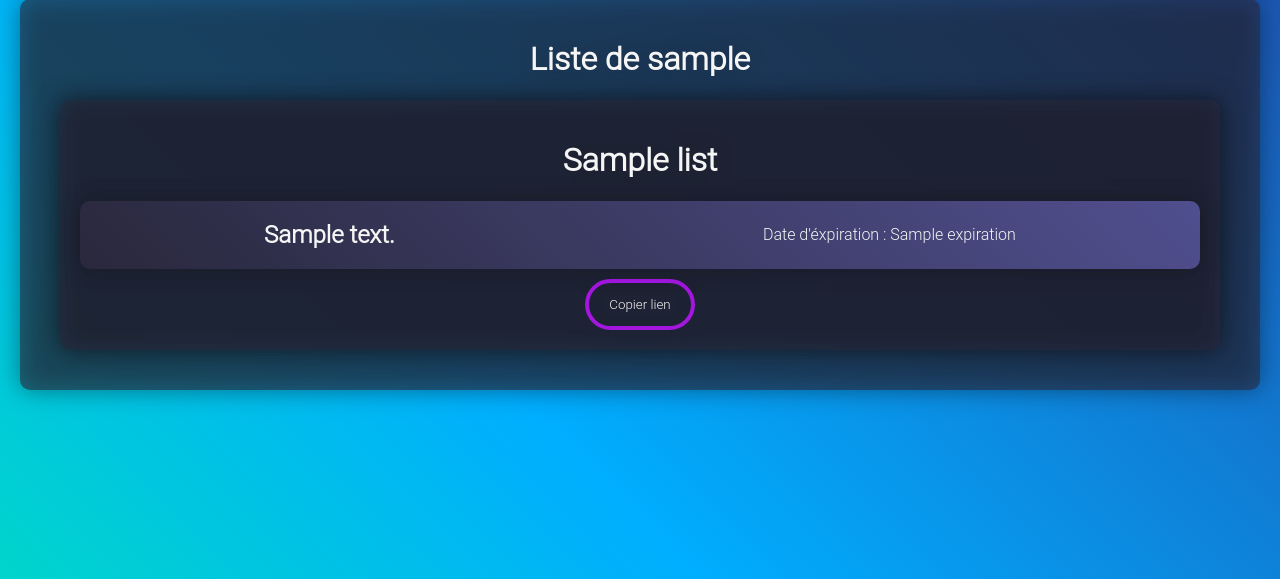
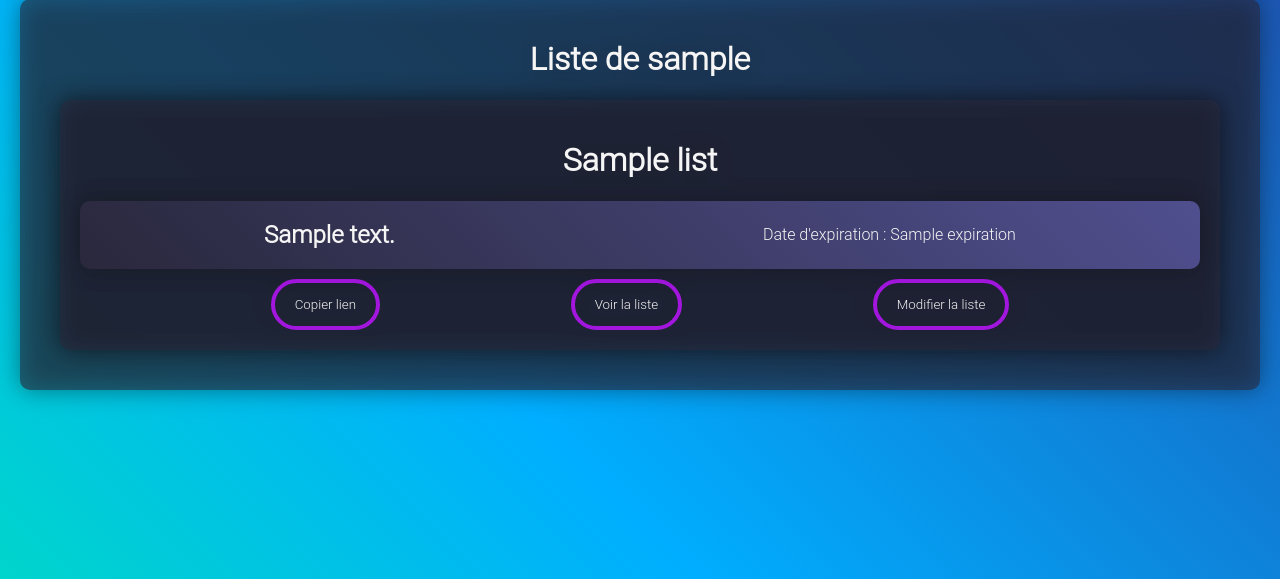
Before and after one commit to WarPlexTech/MyWishlist, a PHP site: template templates/profile/dashboard.twig in a window 1280 px wide. Shown: the part 221-800 px from the top of the page. Run offline with PHP 8.4, Linux system fonts and the light colour scheme; the template is opened without the code that fills it: most values are stand-ins (such as "Sample title", 1, 10 or a date in 2020); some libraries are stand-ins or nearby versions.

Commit message:
Ameliorations mineurs

```diff
--- a/resources/javascript/CopiLink.js
+++ b/resources/javascript/CopiLink.js
@@ -1,6 +1,13 @@
 
-function CopiLink(idlist){
+function CopiLink(idlist, sourceID){
 
     navigator.clipboard.writeText(document.location.origin+idlist);
 
+    $('.greenButton').each(function (i, element) {
+        element.classList.remove("greenButton");
+        element.classList.add("normalButton");
+    })
+
+    document.getElementById(sourceID).classList.remove("normalButton");
+    document.getElementById(sourceID).classList.add("greenButton");
 }
--- a/templates/ListeItems.twig
+++ b/templates/ListeItems.twig
@@ -11,13 +11,13 @@
         {% include 'headernotsigned.twig' %}
     {% endif %}
 
-    <div class="boxWrapper animate__animated animate__fadeIn animate__delay-1s">
+    <div class="boxWrapper animate__animated animate__fadeIn">
         <h1>{{ titreListe }}</h1>
         <p>{{ descriptionListe }}</p>
     </div>
-    <div class="boxWrapper animate__animated animate__fadeIn animate__delay-1s">
+    <div class="boxWrapper animate__animated animate__fadeIn">
         {% for item in itemsListe %}
-            <a class="cleanA" href="{{ tokenliste }}/{{ item.id }}">
+            <a class="cleanA" href="{{ path_for('detailItem', {token: tokenliste, item: item.id}) }}">
             <div class="schedule collapsible">
                 <img class="imageListeItem" src="/resources/images/{{ item.img }}" alt="<Image de {{ item.nom }}>">
                 <h2 class="setWidthTo15em">{{ item.nom }}</h2>
--- a/templates/base.twig
+++ b/templates/base.twig
@@ -12,6 +12,7 @@
     {% endblock head %}
 </head>
 <body>
+<script src="https://code.jquery.com/jquery-3.5.1.min.js"></script>
 {% block body %}
 {% endblock body %}
 </body>
--- a/templates/headernotsigned.twig
+++ b/templates/headernotsigned.twig
@@ -1,5 +1,5 @@
-<h1 class="bigTitle animate__animated animate__fadeIn animate__delay-1s">MyWishlist</h1>
-<div id="navBarList" class="resizeText setTopMargin" style="--new-font-size: 25px; --new-top-margin: -60px">
+<h1 class="bigTitle animate__animated animate__fadeIn">MyWishlist</h1>
+<div id="navBarList" class="resizeText setTopMargin animate__animated animate__fadeIn" style="--new-font-size: 25px; --new-top-margin: -60px">
     <a class="navBarElement" href="{{ path_for('login') }}">Se connecter</a>
     <a class="navBarElement" href="{{ path_for('login') }}">Créer un compte</a>
 </div>
--- a/templates/navbar.twig
+++ b/templates/navbar.twig
@@ -1,5 +1,5 @@
-<h1 class="bigTitle animate__animated animate__fadeIn animate__delay-2s">MyWishlist</h1>
-<div id="navBarWrapper" class="animate__animated animate__zoomIn">
+<h1 class="bigTitle">MyWishlist</h1>
+<div id="navBarWrapper">
     <div id="navBarUser">
         <p>{{ auth.getUsername }}</p>
     </div>
--- a/templates/profile/dashboard.twig
+++ b/templates/profile/dashboard.twig
@@ -5,18 +5,29 @@
 
 {% block body %}
     {% include 'navbar.twig' %}
-    <div class="boxWrapper animate__animated animate__fadeIn animate__delay-1s" >
+    <div class="boxWrapper animate__animated animate__fadeIn">
         <h1>Liste de {{ auth.getUsername }}</h1>
         {% for list in lists %}
-            <div class="boxWrapper animate__animated animate__fadeIn animate__delay-1s" >
+            <div class="boxWrapper animate__animated animate__fadeIn">
                 <h1>{{ list.titre }}</h1>
                 <div class="schedule">
                     <h2>{{ list.description }}</h2>
-                    <p> Date d'éxpiration : {{ list.expiration }}</p>
+                    <p> Date d'expiration : {{ list.expiration }}</p>
                 </div>
-                   <button class="normalButton" onclick="CopiLink('{{ path_for('login') }}liste/{{ list.token }}')">
-                    Copier lien
-                </button>
+                <div class="flexHorizontal flexAlignCenter flexJustify">
+                    <button id="copylink_{{ list.token }}" class="normalButton"
+                            onclick="CopiLink('{{ path_for('liste', {token: list.token}) }}', 'copylink_{{ list.token }}')">
+                        Copier lien
+                    </button>
+                    <button type="button" class="normalButton"
+                            onclick="location.href='{{ path_for('liste', {token: list.token}) }}'">
+                        Voir la liste
+                    </button>
+                    <button type="button" class="normalButton"
+                            onclick="location.href='{{ path_for('liste', {token: list.token}) }}'">
+                        Modifier la liste
+                    </button>
+                </div>
             </div>
         {% endfor %}
     </div>
--- a/templates/profile/settings.twig
+++ b/templates/profile/settings.twig
@@ -5,11 +5,11 @@
 
 {% block body %}
     {% include 'navbar.twig' %}
-    <div class="boxWrapper animate__animated animate__fadeIn animate__delay-1s">
+    <div class="boxWrapper animate__animated animate__fadeIn">
         <h1>Paramètres de {{ username }}</h1>
     </div>
 
-    <div class="boxWrapper animate__animated animate__fadeIn animate__delay-1s">
+    <div class="boxWrapper animate__animated animate__fadeIn">
         <form class="formStyle" method="post">
             <h2>Changement de mot de passe</h2>
             {% if passerror %}
@@ -24,7 +24,7 @@
             <input type="submit" name="changePassword" value="Enregistrer">
         </form>
     </div>
-    <div class="boxWrapper animate__animated animate__fadeIn animate__delay-1s">
+    <div class="boxWrapper animate__animated animate__fadeIn">
         <form class="formStyle" method="post">
             <h2>Supression du compte</h2>
             <p class="errorWrapper errorText">Attention il n'y a pas de retour en arrière possible</p>
--- a/templates/style/style.css
+++ b/templates/style/style.css
@@ -50,6 +50,10 @@
     flex-direction: column;
 }
 
+.flexJustify{
+    justify-content: space-evenly;
+}
+
 .flexHorizontal {
     display: flex;
     flex-direction: row;
@@ -72,6 +76,23 @@
 .normalButton:hover {
     background: #c058f6 !important;
     border: 4px solid #c058f6 !important;
+    filter: drop-shadow(0 0 0.75rem rgba(0, 0, 0, .5));
+    cursor: pointer;
+}
+
+.greenButton {
+    border: 4px solid #16de98 !important;
+    color: whitesmoke;
+    background: none;
+    text-align: center;
+    border-radius: 40px;
+    padding: 14px 20px;
+    transition: .25s;
+}
+
+.greenButton:hover {
+    background: #16de98 !important;
+    border: 4px solid #16de98 !important;
     filter: drop-shadow(0 0 0.75rem rgba(0, 0, 0, .5));
     cursor: pointer;
 }
```
